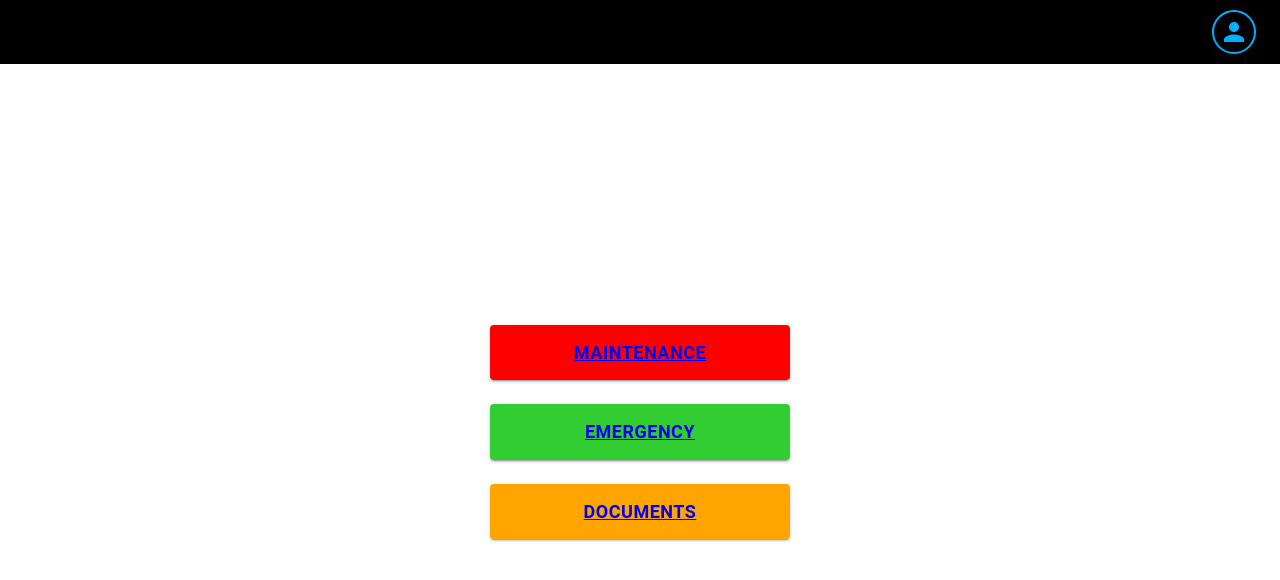
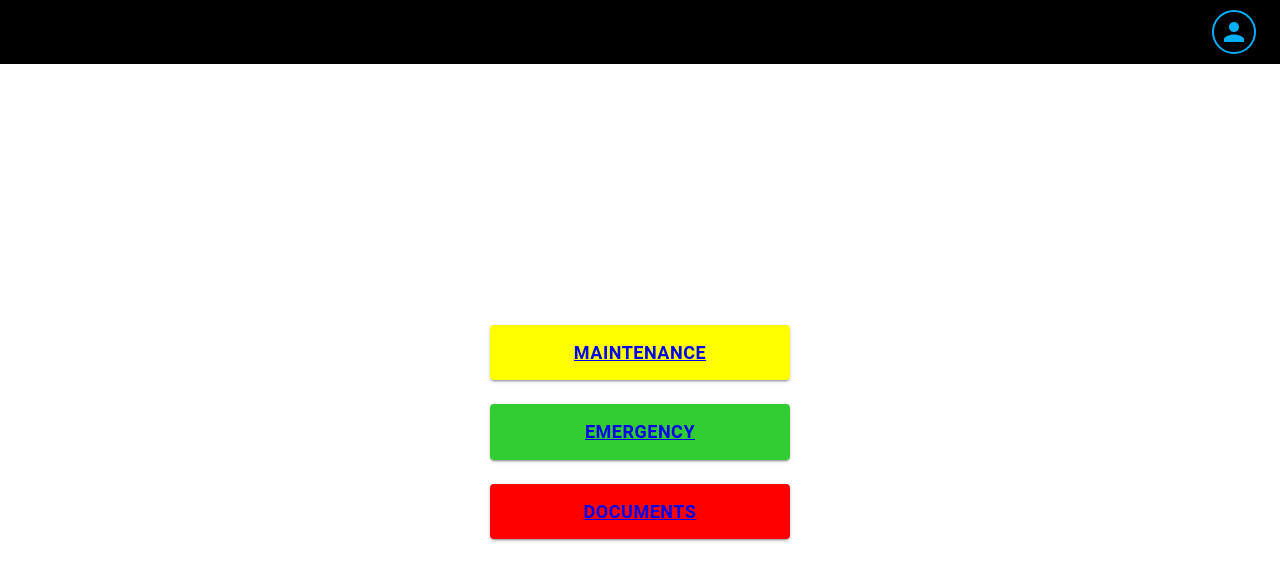
Before and after one commit to MatasZos/RoadGuardian, a Next.js app: page / in a window 1280 px wide. Shown: the top 580 px of the page. Built offline with nearby package versions, Linux system fonts and the light colour scheme; some icons are missing.

Commit message:
Update page.js

```diff
--- a/src/app/page.js
+++ b/src/app/page.js
@@ -55,7 +55,7 @@ export default function HomePage() {
             variant="contained"
             fullWidth
             sx={{
-              bgcolor: "red",
+              bgcolor: "yellow",
               color: "white",
               fontWeight: "bold",
               fontSize: "18px",
@@ -85,7 +85,7 @@ export default function HomePage() {
             variant="contained"
             fullWidth
             sx={{
-              bgcolor: "orange",
+              bgcolor: "red",
               color: "white",
               fontWeight: "bold",
               fontSize: "18px",
```
